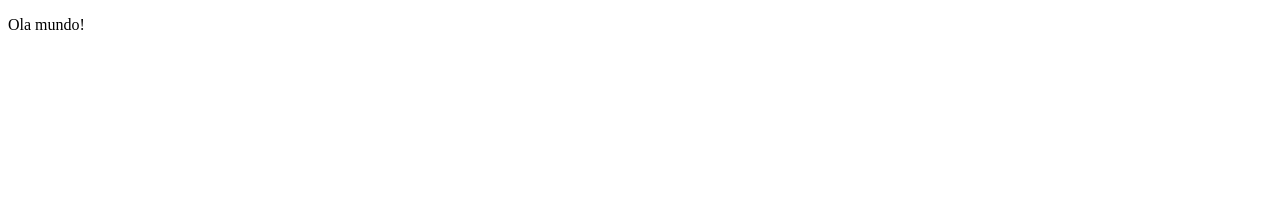
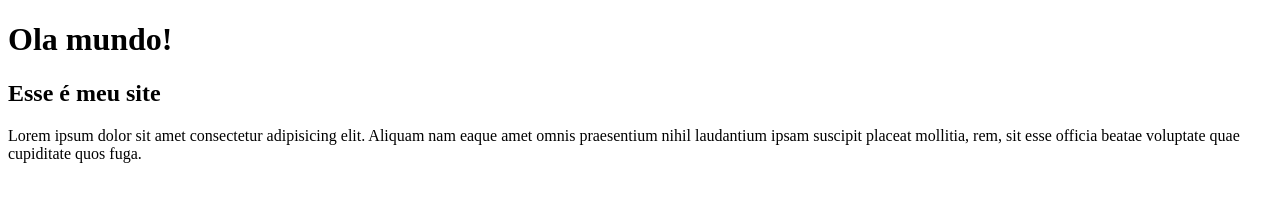
Before and after one commit to lucasmds93/lucasmds93.github.io, a plain HTML site: page index.html in a window 1280 px wide. Drawn offline with Linux system fonts and the light colour scheme.

Commit message:
adicionei um lorem

```diff
--- a/index.html
+++ b/index.html
@@ -7,7 +7,10 @@
     <title>Document</title>
 </head>
 <body>
-    <p>Ola mundo!</p>
+    <h1>Ola mundo!</h1>
+    <h2>Esse é meu site</h2>
+    <p>Lorem ipsum dolor sit amet consectetur adipisicing elit. Aliquam nam eaque amet omnis praesentium nihil laudantium ipsam suscipit placeat mollitia, rem, sit esse officia beatae voluptate quae cupiditate quos fuga.</p>
+
 
 </body>
 </html>
```
